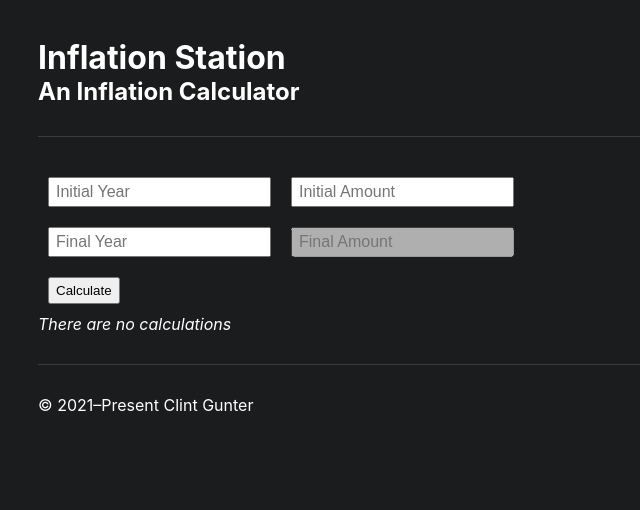
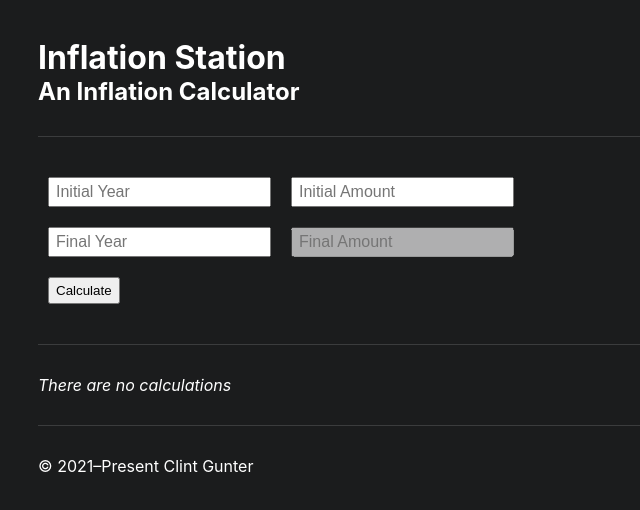
Before and after one commit to futureclint/inflation-station-2, a React (Create React App) app: page / in a window 1280 px wide. Shown: the top 510 px of the page, without its empty margins (0-640 px from the left). Built offline with nearby package versions, Linux system fonts and the light colour scheme.

Commit message:
Refactored header and footer into components

```diff
--- a/src/App.js
+++ b/src/App.js
@@ -1,7 +1,9 @@
 import { useState } from 'react';
 import './css/main.css';
+import Header from './components/Header';
 import Calculate from './components/Calculate';
 import Calculations from './components/Calculations';
+import Footer from './components/Footer';
 
 function App() {
 
@@ -10,24 +12,20 @@
 
   return (
     <div className="App">
-      <header>
-        <h1>Inflation Station</h1>
-        <h2>An Inflation Calculator</h2>
-      </header>
+      <Header />
       <hr />
       <main>
         <Calculate
           calculations={calculations}
           setCalculations={setCalculations}
          />
+        <hr />
         <Calculations
           calculations={calculations}
         />
       </main>
       <hr />
-      <footer>
-        <span>&copy; 2021&ndash;Present Clint Gunter</span>
-      </footer>
+      <Footer />
     </div>
   );
 }
--- /dev/null
+++ b/src/components/Footer.jsx
@@ -0,0 +1,9 @@
+function Footer() {
+  return (
+  <footer>
+    <span>&copy; 2021&ndash;Present Clint Gunter</span>
+  </footer>
+);
+}
+
+export default Footer;
--- /dev/null
+++ b/src/components/Header.jsx
@@ -0,0 +1,10 @@
+function Header() {
+  return (
+    <header>
+      <h1>Inflation Station</h1>
+      <h2>An Inflation Calculator</h2>
+    </header>
+  );
+}
+
+export default Header;
```
